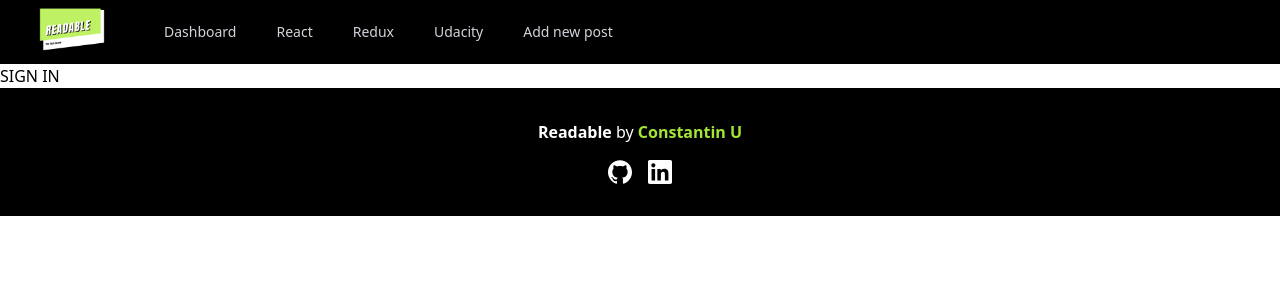
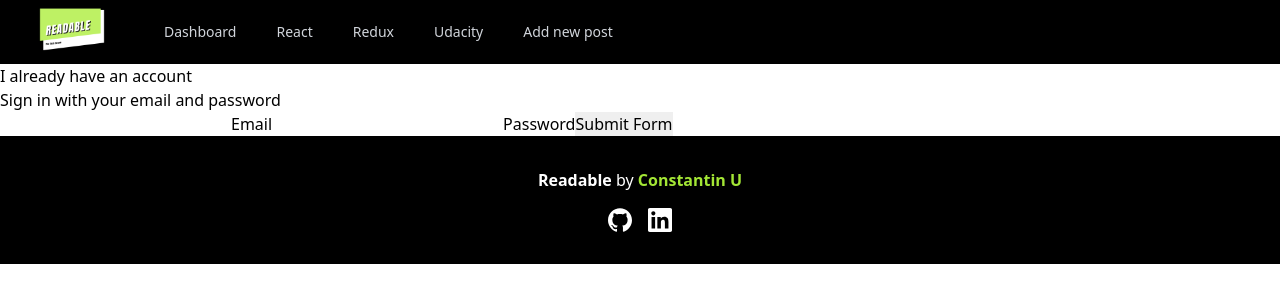
Before and after one commit to conuko/Readable-Frontend, a React (Create React App) app: page /signin in a window 1280 px wide. Shown: the top 302 px of the page. Built offline with nearby package versions, Linux system fonts and the light colour scheme; no server answers.

Commit message:
finish structure of SignIn component

```diff
--- a/src/components/SignIn.js
+++ b/src/components/SignIn.js
@@ -1,8 +1,37 @@
-import React from 'react';
+/* eslint-disable jsx-a11y/label-has-associated-control */
+import React, { useState } from 'react';
 
 function SignIn() {
+  const [email, setEmail] = useState('');
+  const [password, setPassword] = useState('');
+
+  const handleSubmit = (event) => {
+    event.preventDefault();
+    setEmail('');
+    setPassword('');
+  };
+
+  const handleChange = (event) => {
+    const { value, name } = event.target;
+    if (name === 'password') {
+      setPassword(value);
+    } else {
+      setEmail(value);
+    }
+  };
+
   return (
-    <div className="sign-in-component">SIGN IN COMPONENT</div>
+    <div className="sign-in-component">
+      <h2>I already have an account</h2>
+      <span>Sign in with your email and password</span>
+      <form onSubmit={handleSubmit}>
+        <input name="email" type="email" value={email} onChange={handleChange} required />
+        <label>Email</label>
+        <input name="password" type="password" value={password} onChange={handleChange} required />
+        <label>Password</label>
+        <input type="submit" value="Submit Form" />
+      </form>
+    </div>
   );
 }
 
--- a/src/components/SignInView.js
+++ b/src/components/SignInView.js
@@ -1,9 +1,10 @@
 import React from 'react';
+import SignIn from './SignIn';
 
 function SignInView() {
   return (
     <div className="sign-in-and-sign-out">
-      SIGN IN
+      <SignIn />
     </div>
   );
 }
```
